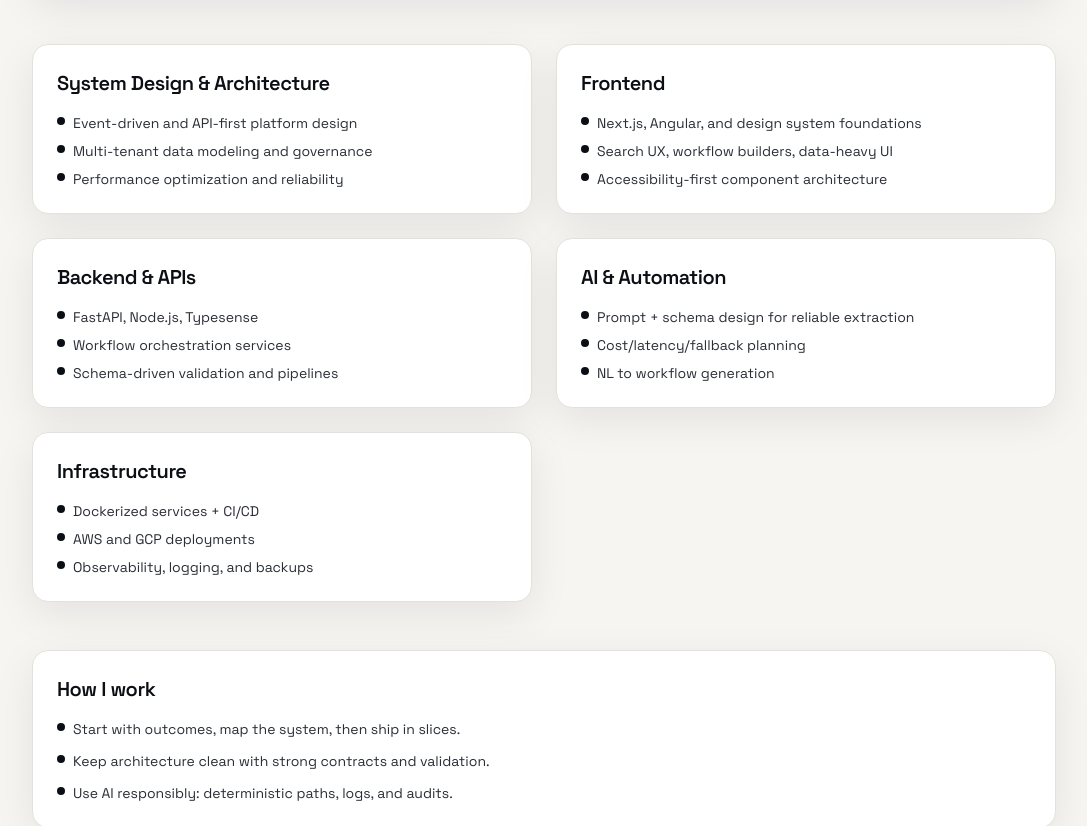
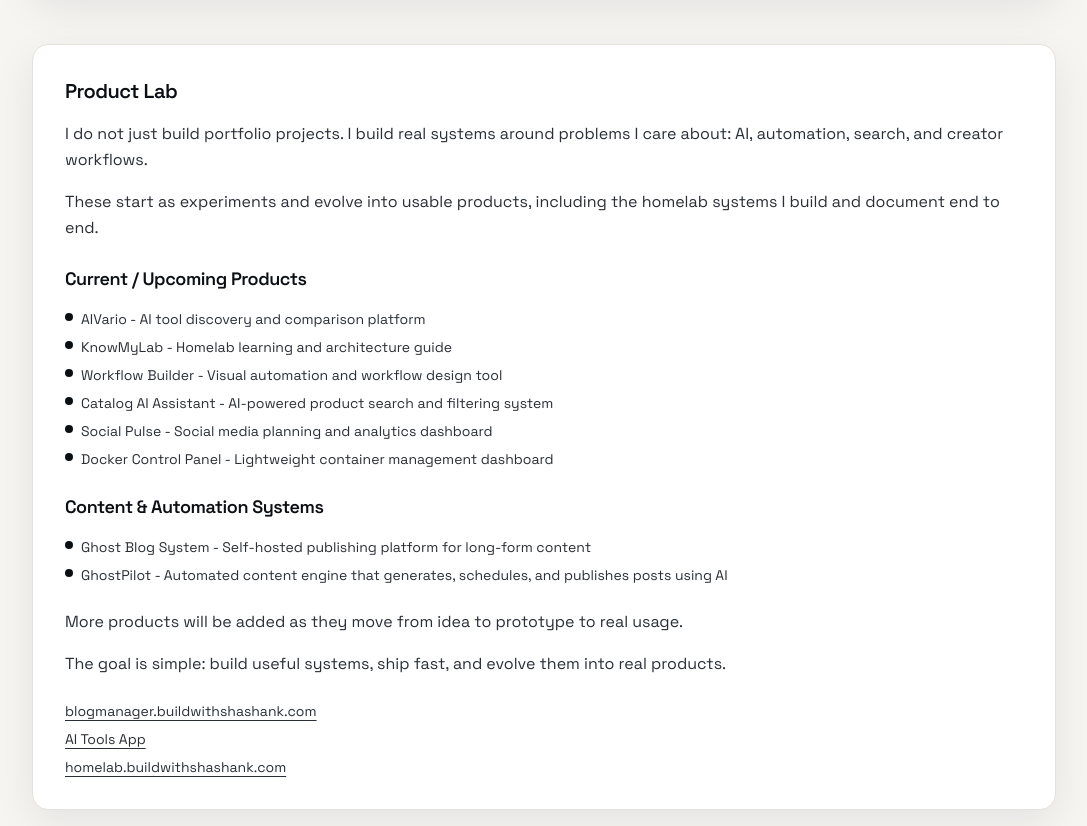
Before and after one commit to shashankshekhar2909/shashank-profile-updated, a Next.js app: page /about in a window 1280 px wide. Shown: the part 380-1206 px from the top of the page, without its empty margins (96-1183 px from the left). Built offline with nearby package versions, Linux system fonts and the light colour scheme.

Commit message:
Add product lab and homepage spotlights

```diff
--- a/app/about/page.tsx
+++ b/app/about/page.tsx
@@ -27,6 +27,20 @@ const skills = {
 };
 
 export default function AboutPage() {
+  const currentUpcomingProducts = [
+    "AIVario - AI tool discovery and comparison platform",
+    "KnowMyLab - Homelab learning and architecture guide",
+    "Workflow Builder - Visual automation and workflow design tool",
+    "Catalog AI Assistant - AI-powered product search and filtering system",
+    "Social Pulse - Social media planning and analytics dashboard",
+    "Docker Control Panel - Lightweight container management dashboard"
+  ];
+
+  const contentAutomationSystems = [
+    "Ghost Blog System - Self-hosted publishing platform for long-form content",
+    "GhostPilot - Automated content engine that generates, schedules, and publishes posts using AI"
+  ];
+
   return (
     <div className="mx-auto flex max-w-5xl flex-col gap-12">
       <section className="card p-8">
@@ -45,6 +59,78 @@ export default function AboutPage() {
           AI-native mindset with strong guardrails: validation, fallback paths,
           monitoring, and cost control.
         </p>
+      </section>
+
+      <section className="card p-8">
+        <h2 className="section-title">Product Lab</h2>
+        <p className="mt-4 text-base leading-relaxed text-graphite">
+          I do not just build portfolio projects. I build real systems around
+          problems I care about: AI, automation, search, and creator workflows.
+        </p>
+        <p className="mt-4 text-base leading-relaxed text-graphite">
+          These start as experiments and evolve into usable products, including
+          the homelab systems I build and document end to end.
+        </p>
+
+        <h3 className="mt-6 text-lg font-semibold tracking-tight text-ink">
+          Current / Upcoming Products
+        </h3>
+        <ul className="mt-4 grid gap-2 text-sm text-graphite">
+          {currentUpcomingProducts.map((item) => (
+            <li key={item} className="flex items-start gap-2">
+              <span className="mt-1 h-2 w-2 rounded-full bg-ink" />
+              <span>{item}</span>
+            </li>
+          ))}
+        </ul>
+
+        <h3 className="mt-6 text-lg font-semibold tracking-tight text-ink">
+          Content &amp; Automation Systems
+        </h3>
+        <ul className="mt-4 grid gap-2 text-sm text-graphite">
+          {contentAutomationSystems.map((item) => (
+            <li key={item} className="flex items-start gap-2">
+              <span className="mt-1 h-2 w-2 rounded-full bg-ink" />
+              <span>{item}</span>
+            </li>
+          ))}
+        </ul>
+
+        <p className="mt-6 text-base leading-relaxed text-graphite">
+          More products will be added as they move from idea to prototype to real
+          usage.
+        </p>
+        <p className="mt-4 text-base leading-relaxed text-graphite">
+          The goal is simple: build useful systems, ship fast, and evolve them
+          into real products.
+        </p>
+
+        <div className="mt-6 grid gap-2 text-sm text-graphite">
+          <a
+            className="underline underline-offset-4 hover:text-ink"
+            href="https://blogmanager.buildwithshashank.com"
+            target="_blank"
+            rel="noreferrer"
+          >
+            blogmanager.buildwithshashank.com
+          </a>
+          <a
+            className="underline underline-offset-4 hover:text-ink"
+            href="https://ai.buildwithshashank.com"
+            target="_blank"
+            rel="noreferrer"
+          >
+            AI Tools App
+          </a>
+          <a
+            className="underline underline-offset-4 hover:text-ink"
+            href="https://homelab.buildwithshashank.com/"
+            target="_blank"
+            rel="noreferrer"
+          >
+            homelab.buildwithshashank.com
+          </a>
+        </div>
       </section>
 
       <section className="grid gap-6 md:grid-cols-2">
--- a/app/page.tsx
+++ b/app/page.tsx
@@ -43,6 +43,51 @@ export default async function HomePage() {
               </li>
             ))}
           </ul>
+        </div>
+      </section>
+
+      <section className="grid gap-6 md:grid-cols-2">
+        <div className="card p-6">
+          <p className="badge">Featured app</p>
+          <h2 className="mt-4 text-2xl font-semibold tracking-tight text-ink">
+            AI Tools App
+          </h2>
+          <p className="mt-3 text-sm leading-relaxed text-graphite">
+            A tool discovery and comparison platform for exploring AI products
+            with a focused, opinionated workflow.
+          </p>
+          <div className="mt-6 flex flex-wrap gap-3">
+            <Link
+              href="https://ai.buildwithshashank.com"
+              className="btn-secondary"
+            >
+              Open app
+            </Link>
+            <Button href="/about" variant="secondary">
+              Product Lab
+            </Button>
+          </div>
+        </div>
+        <div className="card p-6">
+          <p className="badge">Homelab</p>
+          <h2 className="mt-4 text-2xl font-semibold tracking-tight text-ink">
+            How I build and run it
+          </h2>
+          <p className="mt-3 text-sm leading-relaxed text-graphite">
+            A living record of the homelab systems, workflows, and reliability
+            patterns I use to prototype and ship real products.
+          </p>
+          <div className="mt-6 flex flex-wrap gap-3">
+            <Link
+              href="https://homelab.buildwithshashank.com/"
+              className="btn-secondary"
+            >
+              View homelab
+            </Link>
+            <Button href="/about" variant="secondary">
+              Product Lab
+            </Button>
+          </div>
         </div>
       </section>
 
```
